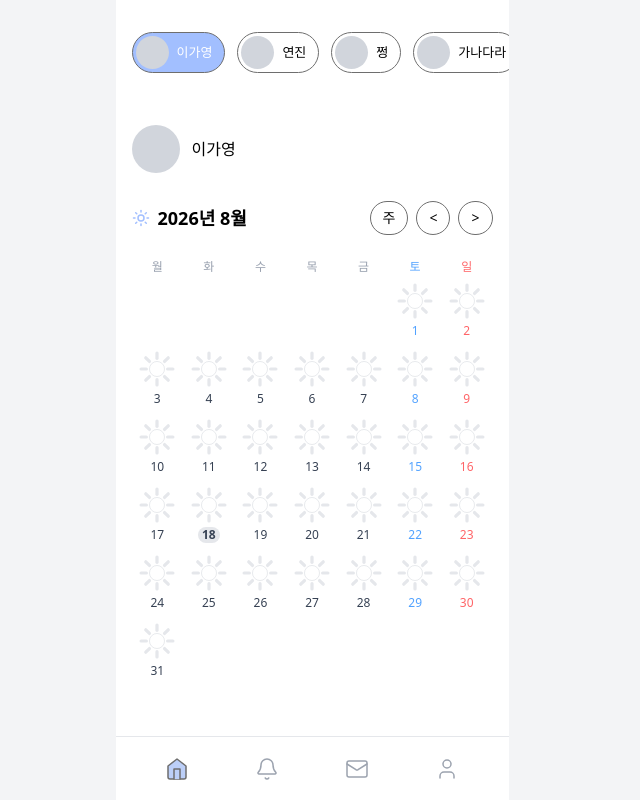
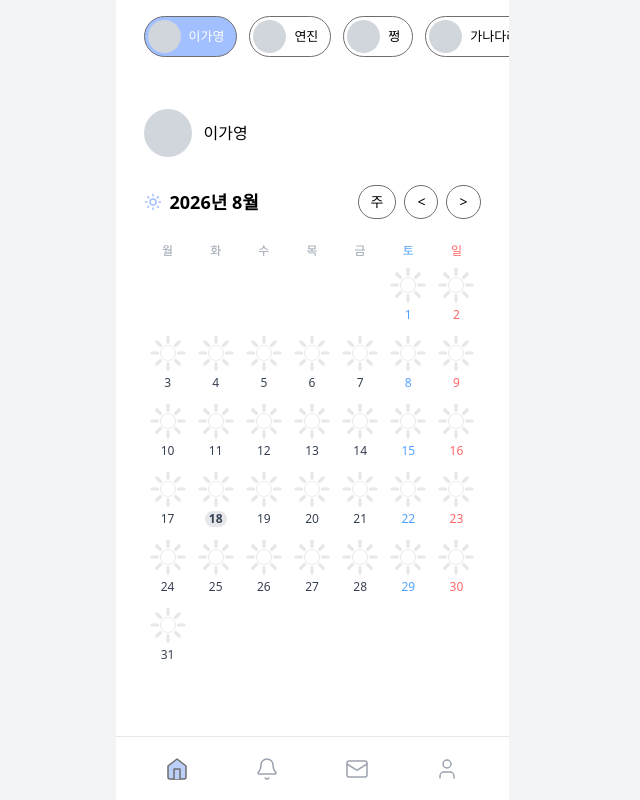
Before and after one commit to ryudahlia-max/14th-hackathon-team-2, a React (Vite) app in the folder frontend/: page / in a window 1280 px wide. Shown: the whole page, without its empty margins (328-968 px from the left). Built offline with nearby package versions, Linux system fonts and the light colour scheme.

Commit message:
fix: 패딩을 알림 페이지 기준(px-7 pt-4)으로 통일
HomePage/MessagesPage/UserPage의 상단/좌우 패딩을 FriendRoutinePage 값에 맞춤.

```diff
--- a/frontend/src/pages/HomePage.tsx
+++ b/frontend/src/pages/HomePage.tsx
@@ -214,7 +214,7 @@ export default function HomePage() {
   return (
     <div className="flex flex-col h-full bg-white">
       {/* Friend pills */}
-      <div className="flex gap-3 overflow-x-auto px-4 pt-8 pb-8 [scrollbar-width:none] [&::-webkit-scrollbar]:hidden">
+      <div className="flex gap-3 overflow-x-auto px-7 pt-4 pb-8 [scrollbar-width:none] [&::-webkit-scrollbar]:hidden">
         {FRIENDS.map(friend => (
           <FriendPill
             key={friend.id}
@@ -226,7 +226,7 @@ export default function HomePage() {
       </div>
 
       {/* Selected user profile */}
-      <div className="flex items-center gap-3 px-4 pt-5 pb-5">
+      <div className="flex items-center gap-3 px-7 pt-5 pb-5">
         <div className="w-12 h-12 rounded-full bg-gray-300 overflow-hidden">
           {selectedFriend.profileImage && (
             <img src={selectedFriend.profileImage} alt={selectedFriend.name} className="w-full h-full object-cover" />
@@ -236,7 +236,7 @@ export default function HomePage() {
       </div>
 
       {/* Calendar header */}
-      <div className="flex items-center justify-between px-4 py-2 mb-3">
+      <div className="flex items-center justify-between px-7 py-2 mb-3">
         <div className="flex items-center gap-2">
           <Sun size={18} className="text-[#a2bfff]" />
           <span className="font-bold text-lg">{headerLabel}</span>
@@ -258,7 +258,7 @@ export default function HomePage() {
       </div>
 
       {/* Calendar */}
-      <div className="flex-1 overflow-y-auto px-4 pb-2">
+      <div className="flex-1 overflow-y-auto px-7 pb-2">
         {view === 'month' ? (
           <MonthCalendar
             year={year}
--- a/frontend/src/pages/MessagesPage.tsx
+++ b/frontend/src/pages/MessagesPage.tsx
@@ -41,7 +41,7 @@ export default function MessagesPage() {
 
   return (
     <div className="flex flex-col h-full bg-white">
-      <div className="flex items-center justify-between px-4 pt-8 pb-4">
+      <div className="flex items-center justify-between px-7 pt-4 pb-4">
         <span className="text-lg font-bold">메시지</span>
         <button
           aria-label="새 채팅방"
@@ -57,7 +57,7 @@ export default function MessagesPage() {
           <button
             key={chat.id}
             onClick={() => navigate(`/messages/${chat.id}`)}
-            className="w-full flex items-center gap-3 px-4 py-3 border-b border-gray-100 text-left"
+            className="w-full flex items-center gap-3 px-7 py-3 border-b border-gray-100 text-left"
           >
             <div className="w-12 h-12 rounded-full bg-gray-300 overflow-hidden shrink-0" />
             <div className="flex-1 min-w-0">
--- a/frontend/src/pages/UserPage.tsx
+++ b/frontend/src/pages/UserPage.tsx
@@ -5,7 +5,7 @@ import UserMenuButton from '../components/UserMenuButton';
 export default function UserPage() {
   return (
     <div className="flex flex-col h-full bg-white">
-      <div className="flex-1 overflow-y-auto flex flex-col items-start gap-8 px-8 pt-8">
+      <div className="flex-1 overflow-y-auto flex flex-col items-start gap-8 px-7 pt-4">
         <div className="flex items-center gap-4">
           <Profile />
           <div className="flex flex-col items-start gap-1">
```
